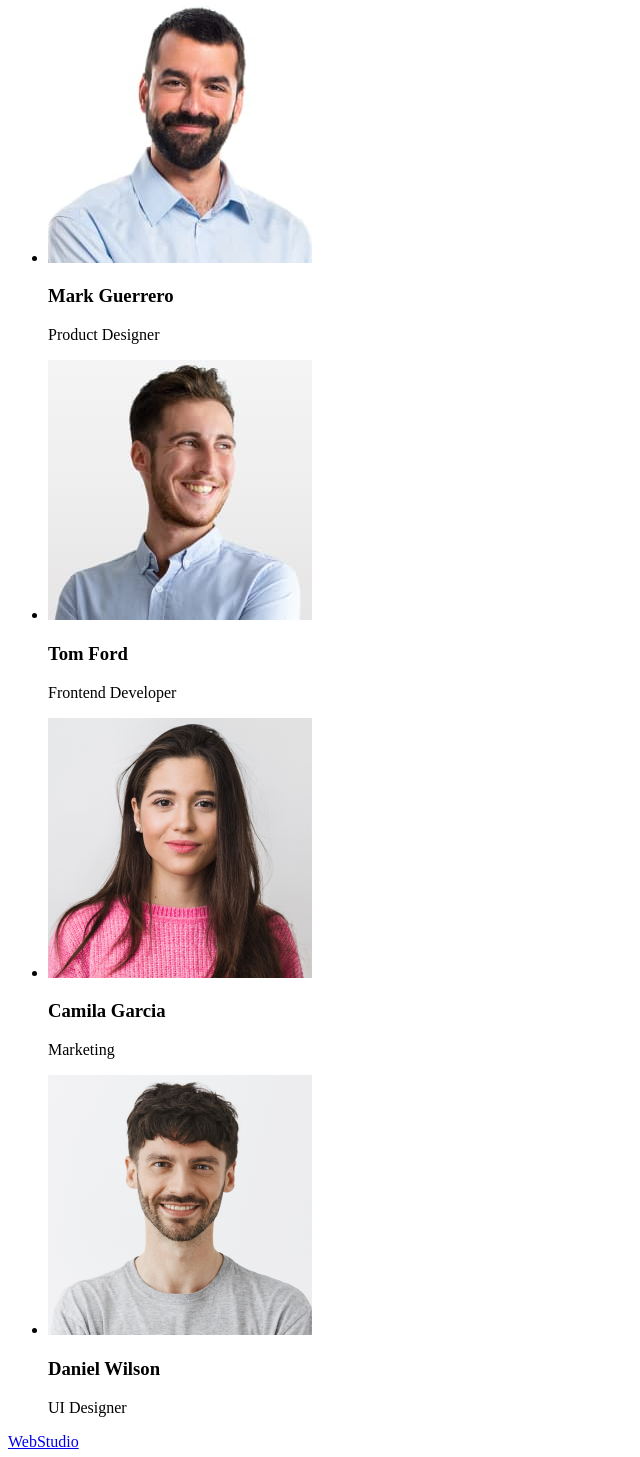
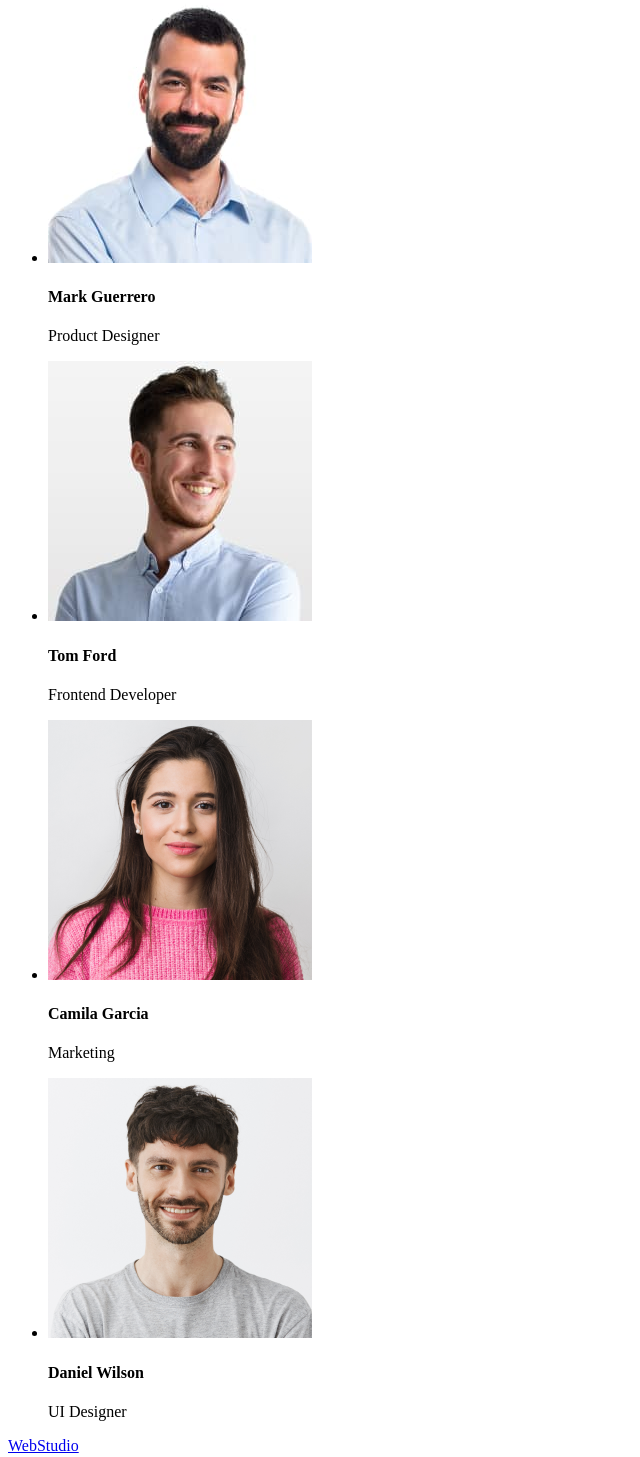
Before and after one commit to PascaCatalin/goit-markup-hw-01, a plain HTML site: page index.html in a window 1280 px wide. Shown: the part 652-2109 px from the top of the page, without its empty margins (0-640 px from the left). Drawn offline with Linux system fonts and the light colour scheme.

Commit message:
goit-markup-hw-01

```diff
--- a/index.html
+++ b/index.html
@@ -59,7 +59,7 @@
               height="260"
             />
           </li>
-          <h3>Mark Guerrero</h3>
+          <h4>Mark Guerrero</h4>
           <p>Product Designer</p>
           <li>
             <img
@@ -69,7 +69,7 @@
               height="260"
             />
           </li>
-          <h3>Tom Ford</h3>
+          <h4>Tom Ford</h4>
           <p>Frontend Developer</p>
           <li>
             <img
@@ -79,7 +79,7 @@
               height="260"
             />
           </li>
-          <h3>Camila Garcia</h3>
+          <h4>Camila Garcia</h4>
           <p>Marketing</p>
           <li>
             <img
@@ -89,7 +89,7 @@
               height="260"
             />
           </li>
-          <h3>Daniel Wilson</h3>
+          <h4>Daniel Wilson</h4>
           <p>UI Designer</p>
         </ul>
       </section>
```
